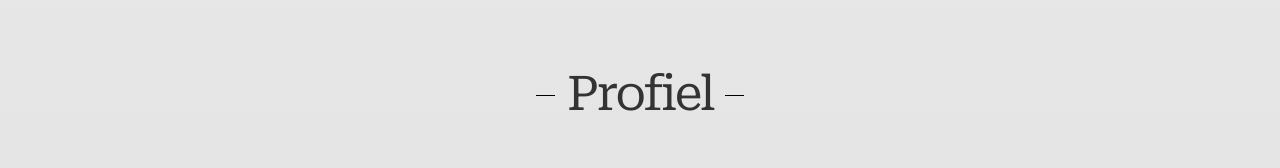
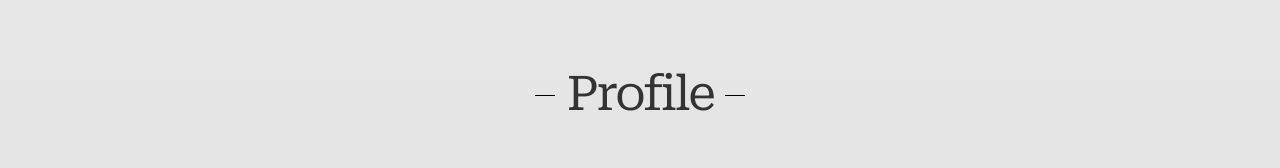
Before and after one commit to haruki26/react-next-portfolio, a Next.js app: page /about in a window 1280 px wide. Shown: the part 435-603 px from the top of the page. Built offline with nearby package versions, Linux system fonts and the light colour scheme.

Commit message:
誤字の修正

```diff
--- a/src/app/about/page.tsx
+++ b/src/app/about/page.tsx
@@ -16,7 +16,7 @@ const Page: React.FC = () => {
         <div className="flex flex-col gap-10 items-center justify-center">
             <section>
                 <div className="flex flex-col gap-10 items-center md:gap-16">
-                    <SectionTitle title="Profiel" />
+                    <SectionTitle title="Profile" />
                     <div className="flex sm:gap-20 justify-center items-center">
                         <Image
                             src={"/avatar.png"}
```
